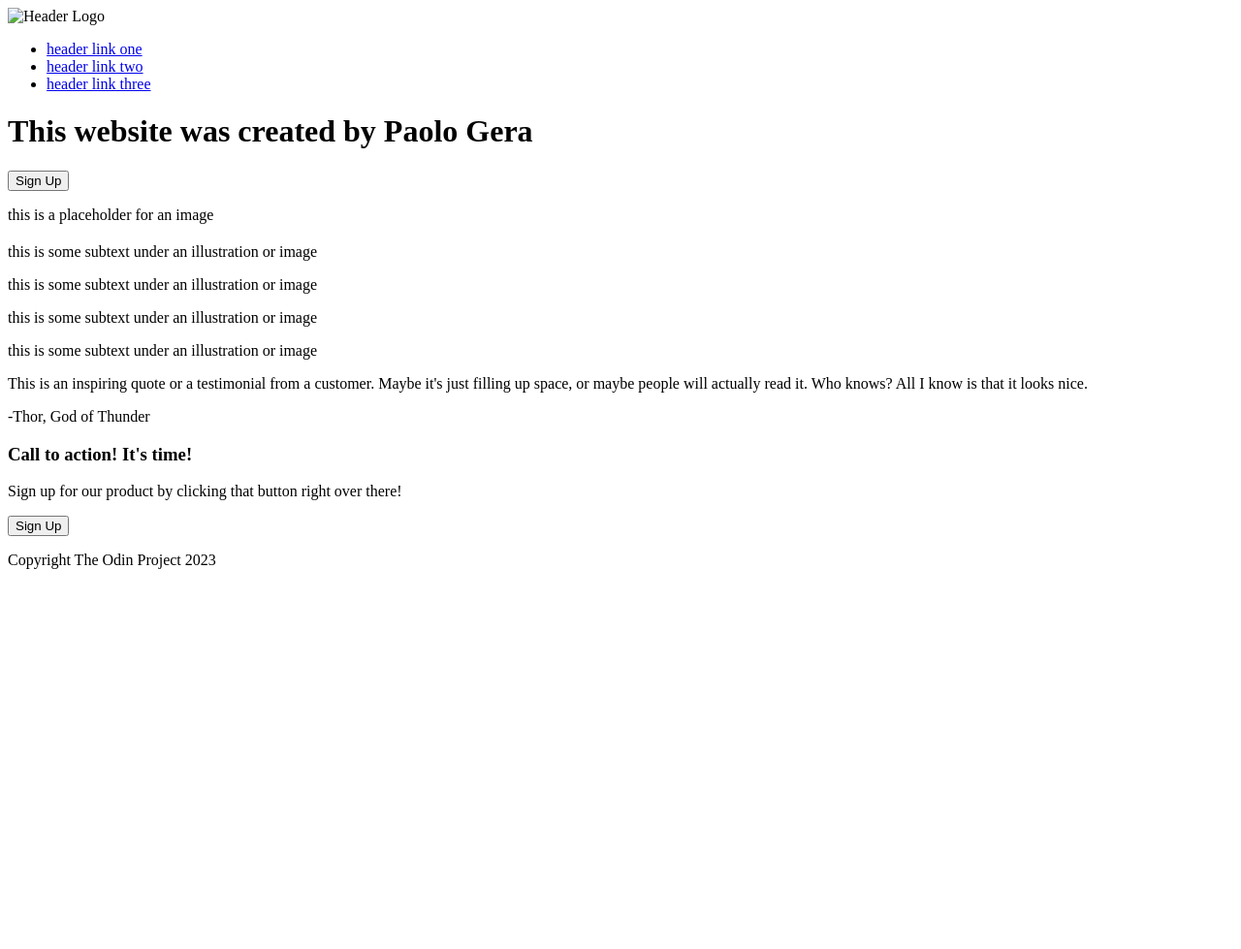
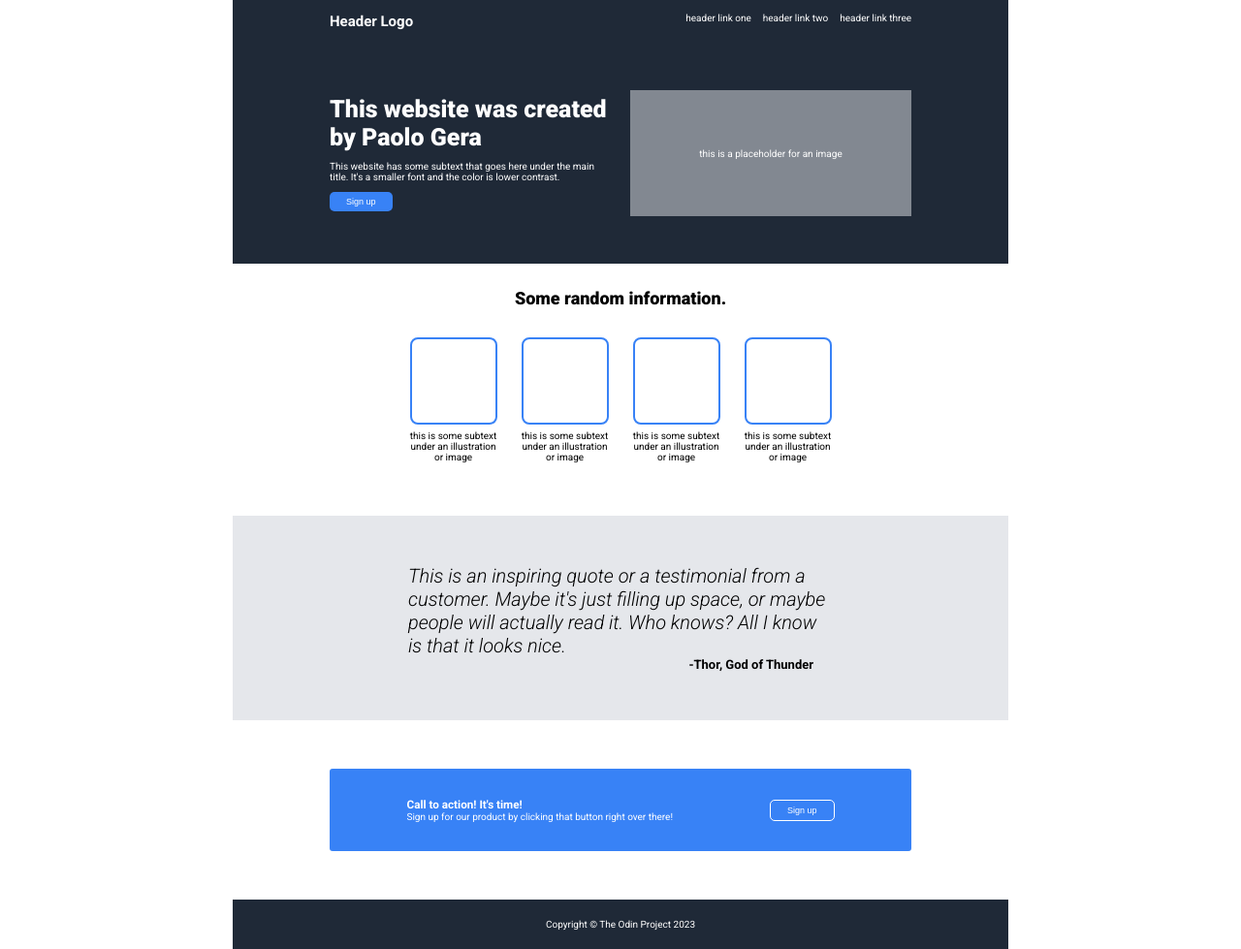
Before and after one commit to pgerajr/odin_landing-page, a plain HTML site: page index.html in a window 1280 px wide. Shown: the whole page at 97% size. Before the commit the page ends 800 px from the top, so only its background shows below. Drawn offline with Linux system fonts and the light colour scheme.

Commit message:
Create Project: Landing Page and style

```diff
--- a/index.html
+++ b/index.html
@@ -5,13 +5,14 @@
   <meta charset="UTF-8">
   <meta http-equiv="X-UA-Compatible" content="IE=edge">
   <meta name="viewport" content="width=device-width, initial-scale=1.0">
+  <link rel="stylesheet" href="style.css">
   <title>Landing Page | The Odin Project</title>
 </head>
 
 <body>
   <header>
     <nav class="navbar">
-      <img src="" alt="Header Logo" class="logo">
+      <h1 class="logo">Header Logo</h1>
       <ul class="nav_links">
         <li><a href="#">header link one</a></li>
         <li><a href="#">header link two</a></li>
@@ -21,16 +22,18 @@
       <div class="hero">
         <div class="hero_text">
           <h1 class="title">This website was created by Paolo Gera</h1>
-        <p class="description"></p>
-        <button class="btn">Sign Up</button>
+          <p class="description">This website has some subtext that goes here under the main title. It's a smaller font and the
+            color is lower contrast.</p>
+          <button class="btn">Sign up</button>
           </div>
           <div class="hero_image">
             <p>this is a placeholder for an image</p>
           </div>
             </div>
+    </div>
   </header>
   <section class="info">
-    <h1 class="subtitle"></h1>
+    <h1 class="subtitle">Some random information.</h1>
     <div class="info_content">
       <div class="card">
         <div class="icon"></div>
@@ -51,10 +54,12 @@
     </div>
   </section>
   <section class="testimonial">
+    <div class="container">
     <p class="testimonial_text">This is an inspiring quote or a testimonial from a customer. Maybe it's just filling up
       space,
       or maybe people will actually read it. Who knows? All I know is that it looks nice.</p>
     <p class="testimonial_signature">-Thor, God of Thunder</p>
+  </div>
   </section>
   <section class="action">
     <div class="signup">
@@ -62,11 +67,11 @@
         <h3 class="signup_title">Call to action! It's time!</h3>
         <p class="signup_description">Sign up for our product by clicking that button right over there!</p>
       </div>
-      <button class="btn_signup">Sign Up</button>
+      <button class="btn btn_signup">Sign up</button>
     </div>
   </section>
   <footer class="footer">
-    <p class="copyright">Copyright The Odin Project 2023</p>
+    <p class="copyright">Copyright &copy; The Odin Project 2023</p>
   </footer>
 </body>
 
--- a/style.css
+++ b/style.css
@@ -0,0 +1,176 @@
+@import url('https://fonts.googleapis.com/css2?family=Roboto:ital,wght@0,100;0,300;0,400;0,500;0,700;0,900;1,100;1,300;1,400;1,500;1,700;1,900&display=swap');
+
+* {
+  margin: 0;
+  padding: 0;
+  box-sizing: border-box;
+}
+
+html {
+  font-family: 'Roboto', sans-serif;
+  font-size: 62.5%;
+}
+
+body {
+  display: flex;
+  flex-direction: column;
+  align-items: center;
+}
+
+header {
+  width: 80rem;
+  background-color: #1F2937;
+}
+
+section {
+  width: 80rem;
+}
+
+.title {
+  font-size: 2.5rem;
+  font-weight: 800;
+}
+
+.subtitle {
+  font-size: 1.8rem;
+  font-weight: 800;
+  margin-bottom: 3rem;
+}
+
+.navbar {
+  color: white;
+  display: flex;
+  justify-content: space-between;
+  padding: 1.3rem 10rem;
+}
+
+.nav_links {
+  display: flex;
+  list-style: none;
+  gap: 1.2rem;
+}
+
+a {
+  color: white;
+  text-decoration: none;
+}
+
+.hero {
+  display: flex;
+  justify-content: center;
+  background-color: #1f2937;
+
+  color: white;
+  padding: 4.9rem 10rem;
+  gap: 2rem;
+}
+
+.btn {
+  background-color: #3882F6;
+  color: white;
+  border: 0px;
+  border-radius: 5px;
+  padding: 0.5rem 1.7rem;
+  font-size: .9rem;
+  cursor: pointer;
+}
+
+.hero_text {
+  display: flex;
+  flex-direction: column;
+  align-items: flex-start;
+  justify-content: center;
+  gap: 1rem;
+  flex: 1;
+  height: 13rem;
+}
+
+.hero_image {
+  background-color: #e5e7eb80;
+  height: 13rem;
+  display: flex;
+  justify-content: center;
+  align-items: center;
+  flex: 1;
+}
+
+.info {
+  display: flex;
+  flex-direction: column;
+  align-items: center;
+  padding: 2.5rem 10rem;
+}
+
+.info_content {
+  display: flex;
+  gap: 2.5rem;
+  margin-bottom: 3rem;
+}
+
+.card {
+  width: 9rem;
+  text-align: center;
+  ;
+}
+
+.icon {
+  border: 2px solid #3882F6;
+  border-radius: 8px;
+  width: 9rem;
+  height: 9rem;
+  margin-bottom: .6rem;
+}
+
+.testimonial {
+  background-color: #e5e7eb;
+  padding: 5rem 10rem;
+  display: flex;
+  justify-content: center;
+  align-items: center;
+}
+
+.container {
+  width: 73%;
+}
+
+.testimonial_text {
+  font-size: 2rem;
+  font-weight: 300;
+  font-style: italic;
+}
+
+.testimonial_signature {
+  font-size: 1.3rem;
+  text-align: right;
+  font-weight: 700;
+  margin-right: 2rem;
+}
+
+.action {
+  padding: 5rem 10rem;
+}
+
+.signup {
+  background-color: #3882F6;
+  border-radius: 3px;
+  padding: 3rem 5rem;
+  display: flex;
+  justify-content: center;
+  align-items: center;
+  color: white;
+  gap: 10rem
+}
+
+.btn_signup {
+  border: 1px solid white;
+}
+
+.footer {
+  width: 80rem;
+  display: flex;
+  justify-content: center;
+  align-items: center;
+  background-color: #1F2937;
+  color: white;
+  padding: 2rem 0;
+}
```
Lines whose indentation alone changed are shown as unchanged.
